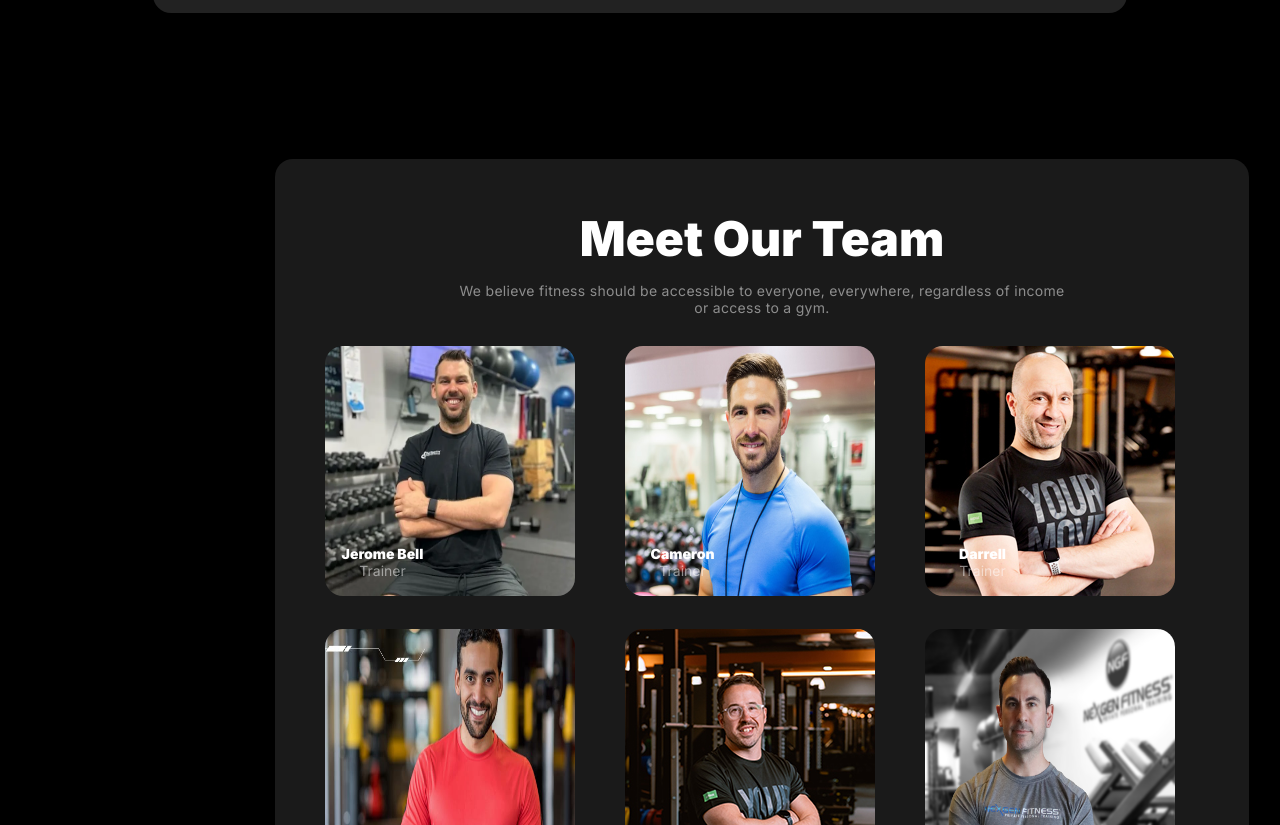
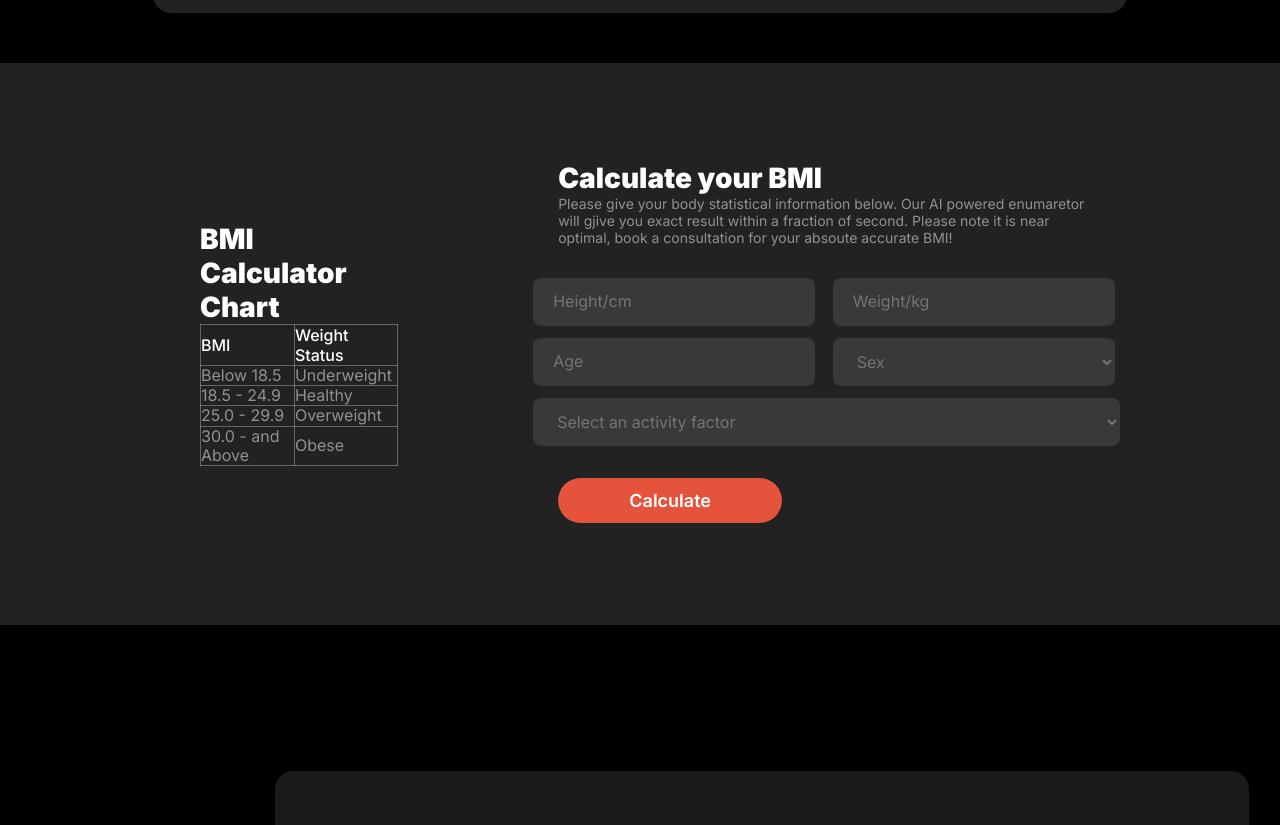
Before and after one commit to nafiulkabirbd/fitness-coach, a plain HTML site: page index.html in a window 1280 px wide. Shown: the part 1674-2499 px from the top of the page. Drawn offline with Linux system fonts and the light colour scheme.

Commit message:
bmi added

```diff
--- a/css/style.css
+++ b/css/style.css
@@ -181,6 +181,7 @@ nav a {
 /* run extra mile style start */
 .run-section {
   background-color: #000;
+  padding-bottom: 50px;
 }
 
 .run-container {
@@ -220,6 +221,100 @@ nav a {
   border-radius: 18px;
 }
 /* run extra mile style end */
+
+/* bmi style start */
+.BMI-chart {
+  height: 100%;
+  background-color: #222;
+  padding: 50px 200px;
+}
+
+.bmi-title {
+  color: #fff;
+  font-size: 28px;
+  font-weight: 900;
+}
+
+.bmi-details {
+  color: rgba(255, 255, 255, 0.5);
+  font-size: 14px;
+  font-weight: 400;
+}
+
+table,
+td,
+th {
+  text-align: left;
+  border: 1px solid rgba(255, 255, 255, 0.3);
+  border-collapse: collapse;
+}
+.bmi-table td {
+  color: rgba(255, 255, 255, 0.5);
+  font-size: 13 px;
+  font-weight: 400;
+  line-height: 120%;
+}
+.BMI-chart {
+  display: flex;
+  align-items: center;
+}
+.BMI-chart-container {
+  display: flex;
+  justify-content: space-between;
+  align-items: center;
+  gap: 10rem;
+}
+.calculate-BMI-2 {
+  width: 60%;
+  margin-top: 3rem;
+}
+.input-container {
+  display: grid;
+  grid-template-columns: repeat(2, 1fr);
+  gap: 12px;
+  justify-content: center;
+  align-items: center;
+  margin-top: 2rem;
+  margin-bottom: 2rem;
+}
+.input-container input,
+.input-container select {
+  width: 282px;
+  height: 48px;
+  box-sizing: border-box;
+  padding: 12px 40px 12px 20px;
+  border: none;
+  border-radius: 8px;
+  background: rgba(255, 255, 255, 0.1);
+}
+.input-container input::placeholder {
+  font-size: 16px;
+  font-weight: 400;
+  line-height: 22px;
+}
+.input-container select {
+  font-size: 16px;
+  font-weight: 400;
+  line-height: 22px;
+  color: rgba(255, 255, 255, 0.3);
+}
+#activity-factor {
+  width: 587px;
+  grid-column: 1 / 3;
+}
+.calculate-BMI-2 button {
+  padding: 12px 40px;
+  border-radius: 40px;
+  margin-bottom: 3.25rem;
+}
+
+.th-title {
+  color: #fff;
+  font-size: 16px;
+  font-weight: 500;
+}
+
+/* bmi style end */
 
 /* team style start */
 .team-section {
--- a/index.html
+++ b/index.html
@@ -136,6 +136,68 @@
         </div>
       </section>
       <!-- run section end -->
+
+      <!-- bmi section start -->
+      <section>
+        <div class="BMI-chart">
+          <div class="container BMI-chart-container">
+            <div class="calculate-BMI-1">
+              <h3 class="bmi-title">BMI Calculator Chart</h3>
+              <table class="bmi-table">
+                <tr>
+                  <th class="th-title">BMI</th>
+                  <th class="th-title">Weight Status</th>
+                </tr>
+                <tr>
+                  <td>Below 18.5</td>
+                  <td>Underweight</td>
+                </tr>
+                <tr>
+                  <td>18.5 - 24.9</td>
+                  <td>Healthy</td>
+                </tr>
+                <tr>
+                  <td>25.0 - 29.9</td>
+                  <td>Overweight</td>
+                </tr>
+                <tr>
+                  <td>30.0 - and Above</td>
+                  <td>Obese</td>
+                </tr>
+              </table>
+            </div>
+            <div class="calculate-BMI-2">
+              <h3 class="bmi-title">Calculate your BMI</h3>
+              <p class="bmi-details">
+                Please give your body statistical information below. Our AI
+                powered enumaretor will gjive you exact result within a fraction
+                of second. Please note it is near optimal, book a consultation
+                for your absoute accurate BMI!
+              </p>
+              <div class="input-container">
+                <input type="text" placeholder="Height/cm" />
+                <input type="text" placeholder="Weight/kg" />
+                <input type="text" placeholder="Age" />
+                <select name="gender" id="gender-select">
+                  <option value="sex">Sex</option>
+                  <option value="Male">Male</option>
+                  <option value="Female">Female</option>
+                  <option value="Not Disclose">Not Disclose</option>
+                </select>
+                <select name="" id="activity-factor">
+                  <option value="">Select an activity factor</option>
+                  <option value="">running</option>
+                  <option value="">Swimming</option>
+                  <option value="">Other</option>
+                </select>
+              </div>
+              <button class="btn-primary">Calculate</button>
+            </div>
+          </div>
+        </div>
+      </section>
+
+      <!-- bmi section end -->
 
       <!-- team section start -->
       <section class="team-section">
```
